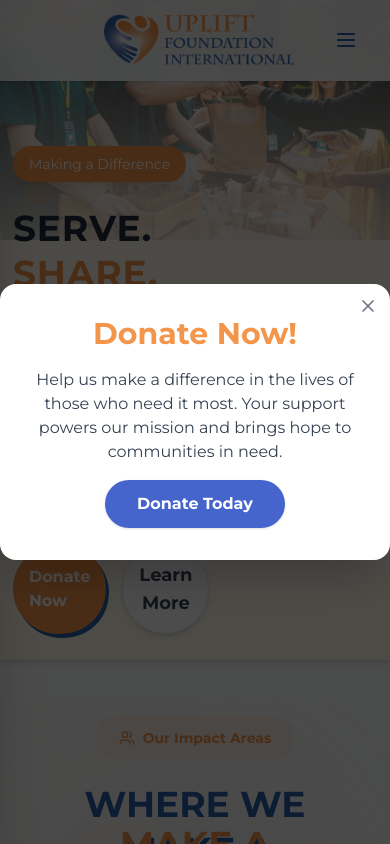
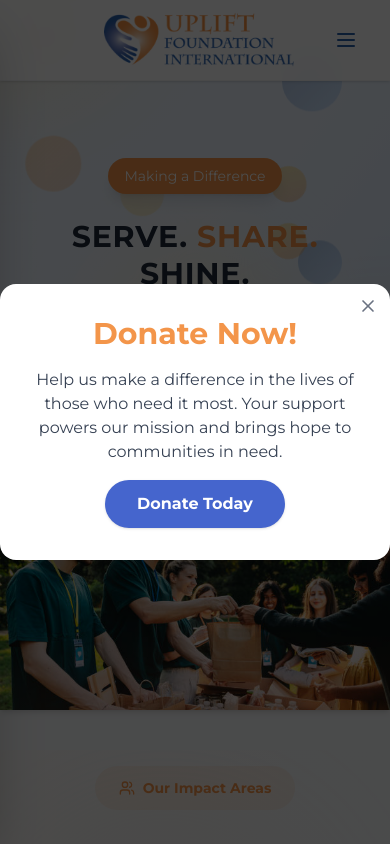
Before and after one commit to gianCristianBaguna/UpLift, a Next.js app: page / in a window 390 px wide. Shown: the top 844 px of the page. Built offline with nearby package versions, Linux system fonts and the light colour scheme.

Commit message:
[Gian][Design] fixed responsiveness and add designs for home and event pages

```diff
--- a/src/app/pages/events/page.tsx
+++ b/src/app/pages/events/page.tsx
@@ -21,6 +21,7 @@ import {
   Star,
 } from "lucide-react"
 import Footer from "@/components/navbar/footer"
+import clsx from "clsx";
 
 const allEvents: any[] = [
   {
@@ -142,11 +143,88 @@ export default function EventsPage() {
     return isUpcoming && matchesCategory && matchesSearch
   })
 
+   const bubbles = [
+    {
+      className: "top-1/3 left-8 w-14 h-14",
+      colors: "from-[#F3954A]/25 to-orange-300/35",
+      animation: "animate-float-1",
+    },
+    {
+      className: "bottom-1/20 left-8 w-14 h-14",
+      colors: "from-[#F3954A]/25 to-orange-300/35",
+      animation: "animate-float-1",
+    },
+    {
+      className: "top-1/2 right-12 w-11 h-11",
+      colors: "from-[#2A61AC]/30 to-blue-300/30",
+      animation: "animate-bounce-slow delay-500",
+    },
+    {
+      className: "top-2/3 left-1/3 w-13 h-13",
+      colors: "from-amber-300/25 to-orange-200/35",
+      animation: "animate-float-2 delay-800",
+    },
+    {
+      className: "top-3/4 right-3/4 w-13 h-13",
+      colors: "from-[#F3954A]/35 to-amber-300/35",
+      animation: "animate-float-3 delay-300",
+    },
+    {
+      className: "top-1/8 left-8 w-10 h-10",
+      colors: "from-[#F3954A]/25 to-orange-300/35",
+      animation: "animate-float-1",
+    },
+    {
+      className: "top-1/6 right-12 w-15 h-15",
+      colors: "from-[#2A61AC]/30 to-blue-300/30",
+      animation: "animate-bounce-slow delay-500",
+    },
+    {
+      className: "top-2/5 left-1/3 w-11 h-11",
+      colors: "from-amber-300/25 to-orange-200/35",
+      animation: "animate-float-2 delay-800",
+    },
+    {
+      className: "top-4/10 right-3/4 w-9 h-9",
+      colors: "from-[#F3954A]/35 to-amber-300/35",
+      animation: "animate-float-3 delay-300",
+    },
+    {
+      className: "bottom-1/20 right-1/4 w-10 h-10",
+      colors: "from-[#2A61AC]/35 to-amber-300/35",
+      animation: "animate-float-3 delay-300",
+    },
+    {
+      className: "top-3/6 right-1/4 w-9 h-9",
+      colors: "from-[#F3954A]/35 to-amber-300/35",
+      animation: "animate-float-3 delay-300",
+    },
+    {
+      className: "bottom-1/6 right-2/4 w-10 h-10",
+      colors: "from-[#2A61AC]/35 to-amber-300/35",
+      animation: "animate-float-3 delay-300",
+    },
+  ];
+
   return (
     <Shell>
       <main className="min-h-screen bg-white">
         {/* Hero Section */}
         <section className="relative py-24 bg-gradient-to-br from-gray-50 to-white overflow-hidden mt-10">
+          <div className="absolute inset-0 overflow-hidden pointer-events-none">
+                      {bubbles.map((b, idx) => (
+                        <div
+                          key={idx}
+                          className={clsx(
+                            "absolute rounded-full",
+                            b.className,
+                            "bg-gradient-to-br",
+                            b.colors,
+                            b.animation
+                          )}
+                        ></div>
+                      ))}
+                    </div>
           <div className="container mx-auto px-4 max-w-7xl">
             <div className="text-center">
               <motion.div
@@ -194,20 +272,20 @@ export default function EventsPage() {
                 transition={{ duration: 0.6, delay: 0.3 }}
                 className="flex flex-col md:flex-row gap-4 justify-center items-center max-w-2xl mx-auto"
               >
-                <div className="relative flex-1 w-full md:w-auto">
+                <div className="relative flex-1 w-full md:w-auto border-1 border-black rounded-full">
                   <Search className="absolute left-3 top-1/2 transform -translate-y-1/2 h-5 w-5 text-gray-400" />
                   <input
                     type="text"
                     placeholder="Search events..."
                     value={searchQuery}
                     onChange={(e) => setSearchQuery(e.target.value)}
-                    className="w-full pl-10 pr-4 py-3 border border-gray-200 rounded-full focus:ring-2 focus:ring-[#F3954A]/20 focus:border-[#F3954A] transition-all"
+                    className="w-full pl-10 pr-4 py-3  rounded-full text-black"
                   />
                 </div>
                 <select
                   value={selectedCategory}
                   onChange={(e) => setSelectedCategory(e.target.value)}
-                  className="px-4 py-3 border border-gray-200 rounded-full focus:ring-2 focus:ring-[#F3954A]/20 focus:border-[#F3954A] transition-all text-black bg-white"
+                  className="px-4 py-3 border-1 border-black rounded-full focus:ring-2 focus:ring-[#F3954A]/20 focus:border-[#F3954A] transition-all text-black bg-white"
                 >
                   {categories.map((category) => (
                     <option key={category} value={category}>
--- a/src/components/home-sections/focusSection.tsx
+++ b/src/components/home-sections/focusSection.tsx
@@ -206,7 +206,7 @@ export default function ServicesSection() {
             transition={{ duration: 0.8 }}
             className="text-center mb-20"
           >
-            <div className="inline-flex items-center gap-2 bg-[#F3954A]/10 text-[#F3954A] px-6 py-3 rounded-full text-sm font-semibold mb-6 ">
+            <div className="inline-flex items-center gap-2 bg-[#F3954A]/10 text-[#F3954A] px-6 py-3 rounded-full text-sm font-semibold mb-10 ">
               <Users className="w-4 h-4" />
               Our Impact Areas
             </div>
--- a/src/components/home-sections/heroSection.tsx
+++ b/src/components/home-sections/heroSection.tsx
@@ -2,6 +2,7 @@
 
 import Image from "next/image";
 import { useEffect, useState } from "react";
+import clsx from "clsx";
 
 const images = ["/event1.jpg", "/event2.jpg"];
 
@@ -15,160 +16,160 @@ export default function HeroSection() {
     return () => clearInterval(interval);
   }, []);
 
+  const bubbles = [
+    {
+      className: "top-1/3 left-8 w-14 h-14",
+      colors: "from-[#F3954A]/25 to-orange-300/35",
+      animation: "animate-float-1",
+    },
+    {
+      className: "bottom-1/20 left-8 w-14 h-14",
+      colors: "from-[#F3954A]/25 to-orange-300/35",
+      animation: "animate-float-1",
+    },
+    {
+      className: "top-1/2 right-12 w-11 h-11",
+      colors: "from-[#2A61AC]/30 to-blue-300/30",
+      animation: "animate-bounce-slow delay-500",
+    },
+    {
+      className: "top-2/3 left-1/3 w-13 h-13",
+      colors: "from-amber-300/25 to-orange-200/35",
+      animation: "animate-float-2 delay-800",
+    },
+    {
+      className: "top-3/4 right-3/4 w-13 h-13",
+      colors: "from-[#F3954A]/35 to-amber-300/35",
+      animation: "animate-float-3 delay-300",
+    },
+    {
+      className: "top-1/8 left-8 w-10 h-10",
+      colors: "from-[#F3954A]/25 to-orange-300/35",
+      animation: "animate-float-1",
+    },
+    {
+      className: "top-1/6 right-12 w-15 h-15",
+      colors: "from-[#2A61AC]/30 to-blue-300/30",
+      animation: "animate-bounce-slow delay-500",
+    },
+    {
+      className: "top-2/5 left-1/3 w-11 h-11",
+      colors: "from-amber-300/25 to-orange-200/35",
+      animation: "animate-float-2 delay-800",
+    },
+    {
+      className: "top-4/10 right-1/4 w-9 h-9",
+      colors: "from-[#F3954A]/35 to-amber-300/35",
+      animation: "animate-float-3 delay-300",
+    },
+    {
+      className: "bottom-1/20 right-1/4 w-10 h-10",
+      colors: "from-[#2A61AC]/35 to-amber-300/35",
+      animation: "animate-float-3 delay-300",
+    },
+    {
+      className: "top-3/6 right-1/4 w-9 h-9",
+      colors: "from-[#F3954A]/35 to-amber-300/35",
+      animation: "animate-float-3 delay-300",
+    },
+    {
+      className: "bottom-1/6 right-1/4 w-10 h-10",
+      colors: "from-[#2A61AC]/35 to-amber-300/35",
+      animation: "animate-float-3 delay-300",
+    },
+  ];
+
   return (
     <section
-      className="relative h-[700px] overflow-hidden bg-white shadow-md z-10 -mt-10"
+      className="relative h-[750px] overflow-hidden bg-white shadow-md z-10 -mt-10"
       id="hero"
     >
-      <div className="flex h-full mt-10">
-        <div className="relative w-full h-full bg-gradient-to-br from-blue-50 via-blue-50 to-blue-100 flex items-center justify-center p-12 overflow-hidden">
-          {/* Background gradient blobs */}
-          <div className="absolute top-0 left-0 w-64 h-64 bg-gradient-to-br from-orange-200/40 to-amber-200/40 rounded-full blur-3xl transform -translate-x-32 -translate-y-32"></div>
-          <div className="absolute bottom-0 right-0 w-80 h-80 bg-gradient-to-tl from-orange-300/30 to-amber-300/30 rounded-full blur-3xl transform translate-x-40 translate-y-40"></div>
+      <div className="flex flex-col md:flex-row h-full">
+        {/* Left Content */}
+        <div className="relative w-full md:w-1/2 h-full bg-gradient-to-br from-blue-50 via-blue-50 to-blue-100 flex items-center justify-center px-6 py-10 md:p-12 overflow-hidden">
+          {/* Decorative blobs */}
+          <div className="absolute top-0 left-0 w-64 h-64 bg-gradient-to-br from-orange-200/40 to-amber-200/40 rounded-full blur-3xl -translate-x-32 -translate-y-32"></div>
+          <div className="absolute bottom-0 right-0 w-80 h-80 bg-gradient-to-tl from-orange-300/30 to-amber-300/30 rounded-full blur-3xl translate-x-40 translate-y-40"></div>
           <div className="absolute top-1/2 left-1/4 w-48 h-48 bg-gradient-to-r from-orange-100/50 to-amber-100/50 rounded-full blur-2xl"></div>
+          {/* Mobile bubbles */}
+          <div className="absolute inset-0 overflow-hidden pointer-events-none">
+            {bubbles.map((b, idx) => (
+              <div
+                key={idx}
+                className={clsx(
+                  "absolute rounded-full",
+                  b.className,
+                  "bg-gradient-to-br",
+                  b.colors,
+                  b.animation
+                )}
+              ></div>
+            ))}
+          </div>
+          {/* Floating bubbles (desktop only) */}
+          <div className="absolute inset-0 overflow-hidden pointer-events-none hidden md:block"></div>
 
-          {/* Floating Bubbles */}
-          <div className="absolute inset-0 overflow-hidden pointer-events-none">
-            {/* Large bubbles */}
-            <div className="absolute top-20 left-10 w-8 h-8 bg-gradient-to-br from-[#F3954A]/20 to-[#F3954A]/10 rounded-full animate-bounce-slow blur-sm"></div>
-            <div className="absolute top-32 right-20 w-6 h-6 bg-gradient-to-br from-[#2A61AC]/25 to-[#2A61AC]/15 rounded-full animate-float-1 blur-sm"></div>
-            <div className="absolute top-48 left-1/3 w-10 h-10 bg-gradient-to-br from-orange-300/30 to-orange-200/20 rounded-full animate-float-2"></div>
-            <div className="absolute top-60 right-1/4 w-4 h-4 bg-gradient-to-br from-[#F3954A]/30 to-amber-300/20 rounded-full animate-bounce-slow delay-1000"></div>
-
-            {/* Medium bubbles */}
-            <div className="absolute top-16 left-1/2 w-5 h-5 bg-gradient-to-br from-blue-300/25 to-blue-200/15 rounded-full animate-float-3 blur-sm"></div>
-            <div className="absolute top-40 left-20 w-7 h-7 bg-gradient-to-br from-[#2A61AC]/20 to-blue-300/15 rounded-full animate-float-1 delay-500"></div>
-            <div className="absolute top-56 right-16 w-3 h-3 bg-gradient-to-br from-orange-400/35 to-amber-300/25 rounded-full animate-bounce-slow delay-700"></div>
-
-            {/* Small bubbles */}
-            <div className="absolute top-24 left-2/3 w-2 h-2 bg-gradient-to-br from-[#F3954A]/40 to-orange-300/30 rounded-full animate-float-2 delay-300"></div>
-            <div className="absolute top-44 right-1/3 w-3 h-3 bg-gradient-to-br from-blue-400/30 to-[#2A61AC]/20 rounded-full animate-float-3 delay-800"></div>
-            <div className="absolute top-52 left-16 w-4 h-4 bg-gradient-to-br from-amber-300/25 to-orange-200/15 rounded-full animate-bounce-slow delay-1200"></div>
-            <div className="absolute top-36 right-12 w-2 h-2 bg-gradient-to-br from-[#2A61AC]/35 to-blue-300/25 rounded-full animate-float-1 delay-400"></div>
-
-            {/* Tiny bubbles */}
-            <div className="absolute top-28 left-1/4 w-1 h-1 bg-[#F3954A]/50 rounded-full animate-float-3 delay-600"></div>
-            <div className="absolute top-50 right-1/5 w-1 h-1 bg-[#2A61AC]/50 rounded-full animate-bounce-slow delay-900"></div>
-            <div className="absolute top-42 left-3/4 w-1 h-1 bg-orange-400/60 rounded-full animate-float-2 delay-1100"></div>
-
-            <div className="absolute top-28 left-1/4 w-1 h-1 bg-[#F3954A]/50 rounded-full animate-float-3 delay-600"></div>
-            <div className="absolute top-50 right-1/5 w-1 h-1 bg-[#2A61AC]/50 rounded-full animate-bounce-slow delay-900"></div>
-            <div className="absolute top-42 left-3/4 w-1 h-1 bg-orange-400/60 rounded-full animate-float-2 delay-1100"></div>
-
-            <div className="absolute top-28 left-1/4 w-1 h-1 bg-[#F3954A]/50 rounded-full animate-float-3 delay-600"></div>
-            <div className="absolute top-50 right-1/5 w-1 h-1 bg-[#2A61AC]/50 rounded-full animate-bounce-slow delay-900"></div>
-            <div className="absolute top-42 left-3/4 w-1 h-1 bg-orange-400/60 rounded-full animate-float-2 delay-1100"></div>
-
-            <div className="absolute bottom-28 left-1/4 w-1 h-1 bg-[#F3954A]/50 rounded-full animate-float-3 delay-600"></div>
-            <div className="absolute bottom-50 right-1/5 w-1 h-1 bg-[#2A61AC]/50 rounded-full animate-bounce-slow delay-900"></div>
-            <div className="absolute bottom-42 left-3/4 w-1 h-1 bg-orange-400/60 rounded-full animate-float-2 delay-1100"></div>
-
-            <div className="absolute bottom-28 left-1/4 w-1 h-1 bg-[#F3954A]/50 rounded-full animate-float-3 delay-600"></div>
-            <div className="absolute bottom-50 right-1/5 w-1 h-1 bg-[#2A61AC]/50 rounded-full animate-bounce-slow delay-900"></div>
-            <div className="absolute bottom-42 left-3/4 w-1 h-1 bg-orange-400/60 rounded-full animate-float-2 delay-1100"></div>
-
-            {/* Additional floating elements */}
-            <div className="absolute top-18 right-1/2 w-6 h-6 bg-gradient-to-br from-[#F3954A]/15 to-amber-200/10 rounded-full animate-float-1 delay-200 blur-sm"></div>
-            <div className="absolute top-46 left-1/5 w-5 h-5 bg-gradient-to-br from-blue-300/20 to-[#2A61AC]/10 rounded-full animate-float-3 delay-1400"></div>
-            <div className="absolute top-18 right-1/2 w-6 h-6 bg-gradient-to-br from-[#F3954A]/15 to-amber-200/10 rounded-full animate-float-1 delay-200 blur-sm"></div>
-            <div className="absolute top-46 left-1/5 w-5 h-5 bg-gradient-to-br from-blue-300/20 to-[#2A61AC]/10 rounded-full animate-float-3 delay-1400"></div>
-            <div className="absolute bottom-18 right-1/2 w-6 h-6 bg-gradient-to-br from-[#F3954A]/15 to-amber-200/10 rounded-full animate-float-1 delay-200 blur-sm"></div>
-            <div className="absolute bottom-46 left-1/5 w-5 h-5 bg-gradient-to-br from-blue-300/20 to-[#2A61AC]/10 rounded-full animate-float-3 delay-1400"></div>
-            <div className="absolute bottom-18 right-1/2 w-6 h-6 bg-gradient-to-br from-[#F3954A]/15 to-amber-200/10 rounded-full animate-float-1 delay-200 blur-sm"></div>
-            <div className="absolute bottom-46 left-1/5 w-5 h-5 bg-gradient-to-br from-blue-300/20 to-[#2A61AC]/10 rounded-full animate-float-3 delay-1400"></div>
-          </div>
-
-          {/* 💻 Desktop View ONLY */}
-          <div className="md:block">
-            <div className="relative z-10 mt-20 max-w-lg text-left">
-              {/* Small badge */}
+          <div className="relative z-10 mt-40 md:mt-40 max-w-md text-center md:text-left">
             <div className="inline-block bg-[#F3954A] text-white text-sm font-medium px-4 py-2 rounded-full mb-6 shadow-lg">
               Making a Difference
             </div>
-              <h1 className="font-[Montserrat] text-4xl md:text-5xl lg:text-6xl font-bold tracking-wide mb-6 text-gray-800 leading-tight">
-                <span>SERVE. </span>
-                <span className="text-[#F3954A] font-bold">SHARE.</span>
-                <span> SHINE.</span>
+            <h1 className="font-[Montserrat] text-3xl md:text-5xl lg:text-6xl font-bold tracking-wide mb-6 text-gray-800 leading-tight text-center md:text-left">
+              <span>
+                <span className="text-gray-800">SERVE.</span>{" "}
+                <span className="text-[#F3954A]">SHARE.</span>{" "}
+                <span className="text-gray-800">SHINE.</span>
+              </span>
             </h1>
+
             <p className="text-lg md:text-xl font-light mb-8 text-gray-700 leading-relaxed">
               Join us in uplifting communities through{" "}
-                <span className="text-[#F3954A] font-semibold">service</span>{" "}
-                and{" "}
+              <span className="text-[#F3954A] font-semibold">service</span> and{" "}
               <span className="text-[#F3954A] font-semibold">sharing</span>{" "}
               across our neighborhoods.
             </p>
-              <div className="flex flex-row gap-4">
+            <div className="flex flex-row md:flex-row gap-4 items-center md:items-start justify-center md:justify-start">
               <a
                 href="/pages/donation"
-                  className="w-fit bg-[#F3954A] drop-shadow-[3px_4px_0_#2A61AC] text-white px-4 py-4 text-base font-semibold px-4 py-3 rounded-full hover:bg-[#e07f2f] hover:drop-shadow-[4px_8px_0_#2A61AC] transition-all transform hover:scale-105 duration-300 flex items-center justify-center"
+                className="bg-[#F3954A] drop-shadow-[3px_4px_0_#2A61AC] text-white text-base font-semibold px-4 py-3 rounded-full hover:bg-[#e07f2f] hover:drop-shadow-[4px_8px_0_#2A61AC] transition-all transform hover:scale-105 duration-300"
               >
                 Donate Now
               </a>
               <a
                 href="/pages/about"
-                  className="w-fit bg-white text-gray-700 text-lg font-semibold px-4 py-4 rounded-full shadow-md hover:shadow-lg border border-gray-200 hover:border-[#F3954A] transition-all transform hover:scale-105 duration-300 text-center"
+                className="bg-white text-gray-700 text-lg font-semibold px-4 py-3 rounded-full shadow-md hover:shadow-lg border border-gray-200 hover:border-[#F3954A] transition-all transform hover:scale-105 duration-300"
               >
                 Learn More
               </a>
             </div>
           </div>
         </div>
-        </div>
-        <div className="relative w-full h-full overflow-hidden">
+
+        {/* Image section (Responsive for both Desktop & Mobile) */}
+        <div className="relative w-full md:w-1/2 h-[250px] md:h-full overflow-hidden z-0">
           {images.map((img, index) => (
             <div
               key={index}
-              className={`absolute inset-0 w-full h-full transition-opacity duration-1000 ${
+              className={clsx(
+                "absolute inset-0 w-full h-full transition-opacity duration-1000",
                 current === index ? "opacity-100" : "opacity-0"
-              }`}
+              )}
             >
               <Image
-                src={
-                  img ||
-                  "/placeholder.svg?height=700&width=600&query=community service volunteers helping people" ||
-                  "/placeholder.svg"
-                }
+                src={img || "/placeholder.svg"}
                 alt={`Community service ${index + 1}`}
                 fill
                 className="object-cover"
                 priority
               />
-              <div className="absolute inset-0 bg-gradient-to-l from-transparent via-black/5 to-orange-900/20" />
+              <div
+                className={clsx(
+                  "absolute inset-0",
+                  "md:bg-gradient-to-l from-transparent via-black/5 to-orange-900/20",
+                  "bg-gradient-to-b md:bg-none from-transparent to-orange-50/80"
+                )}
+              />
             </div>
           ))}
-        </div>
-      </div>
-      <div className="md:hidden absolute inset-0 bg-gradient-to-b from-orange-50 to-amber-50">
-        <div className="relative h-2/5 overflow-hidden">
-          {images.map((img, index) => (
-            <div
-              key={index}
-              className={`absolute inset-0 w-full h-full transition-opacity duration-1000 ${
-                current === index ? "opacity-100" : "opacity-0"
-              }`}
-            >
-              <Image
-                src={
-                  img ||
-                  "/placeholder.svg?height=400&width=400&query=community volunteers" ||
-                  "/placeholder.svg"
-                }
-                alt={`Community service ${index + 1}`}
-                fill
-                className="object-cover"
-                priority
-              />
-              <div className="absolute inset-0 bg-gradient-to-b from-transparent to-orange-50/80" />
-            </div>
-          ))}
-        </div>
-
-        {/* Mobile bubbles */}
-        <div className="absolute inset-0 overflow-hidden pointer-events-none md:hidden">
-          <div className="absolute top-1/3 left-8 w-6 h-6 bg-gradient-to-br from-[#F3954A]/25 to-orange-300/15 rounded-full animate-float-1"></div>
-          <div className="absolute top-1/2 right-12 w-4 h-4 bg-gradient-to-br from-[#2A61AC]/30 to-blue-300/20 rounded-full animate-bounce-slow delay-500"></div>
-          <div className="absolute top-2/3 left-1/3 w-5 h-5 bg-gradient-to-br from-amber-300/25 to-orange-200/15 rounded-full animate-float-2 delay-800"></div>
-          <div className="absolute top-3/4 right-1/4 w-3 h-3 bg-gradient-to-br from-[#F3954A]/35 to-amber-300/25 rounded-full animate-float-3 delay-300"></div>
         </div>
       </div>
     </section>
```
Lines whose indentation alone changed are shown as unchanged.
